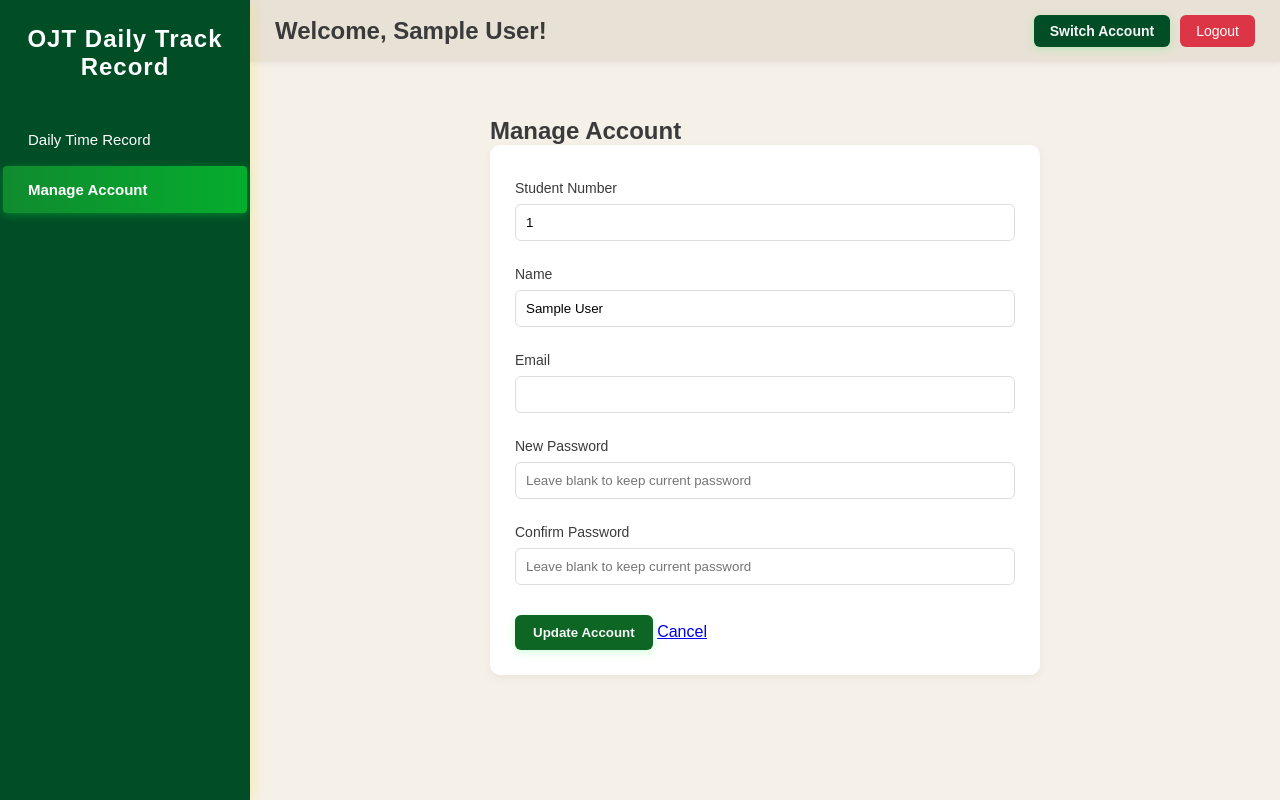
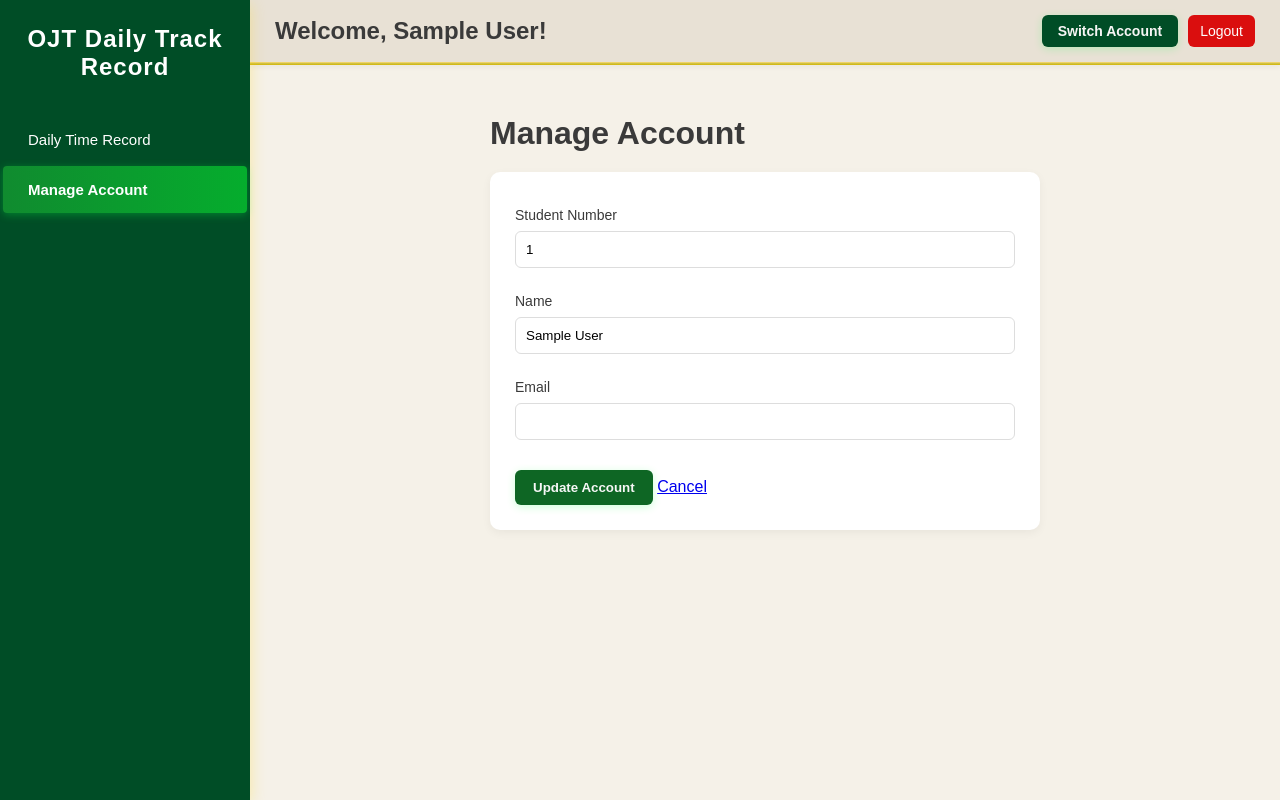
Before and after one commit to rawrreoliquio01-netizen/OJT-DTR-SYSTEM, a PHP site: page /manage_account.php in a window 1280 px wide. Run offline with PHP 8.4, Linux system fonts and the light colour scheme; the visitor is signed in with stand-in values (Sample User, id 1); data comes from the database, SQL or seed files in the repository.

Commit message:
I modify the manage_account.php such as the removal of new password and confirm password. Furthermore, I added a thin line under the header in primary dashboard which is index.php and also to the account of the student—style.css and student_topbar.php

```diff
--- a/css/style.css
+++ b/css/style.css
@@ -92,6 +92,13 @@ body {
     display: flex;
     justify-content: space-between;
     align-items: center;
+    border-bottom: 3px solid transparent;
+    background-image: linear-gradient(#E8E1D5, #E8E1D5), linear-gradient(to bottom, #ffdc7a, #cec043, #d6b600);
+    background-origin: border-box;
+    background-clip: padding-box, border-box;
+    background-repeat: no-repeat;
+    background-position: 0 0, 0 100%;
+    background-size: 100% 100%, 100% 3px;
 }
 
 .topbar h3 {
--- a/index.php
+++ b/index.php
@@ -84,8 +84,8 @@ if ($_SERVER['REQUEST_METHOD'] === 'POST' && isset($_POST['save'])) {
 <link rel="stylesheet" href="css/style.css">
 <style>
 /* Your previous styles unchanged */
-body{font-family: 'Nunito', sans-serif;background:#f0f0f0;margin:0;padding:0;}
-.header{display:flex;justify-content:space-between;align-items:center;padding:15px 30px;background:#fff;box-shadow:0 2px 5px rgba(0,0,0,0.1);}
+body{font-family: 'Nunito', sans-serif;background:#F5F1E8;margin:0;padding:0;}
+.header{display:flex;justify-content:space-between;align-items:center;padding:15px 30px;background:#E8E1D5;box-shadow:0 2px 5px rgba(0,0,0,0.1);border-bottom:3px solid transparent;background-image:linear-gradient(#E8E1D5, #E8E1D5), linear-gradient(90deg, #FFD700, #FFEB3B, #FFD700);background-origin:border-box;background-clip:padding-box, border-box;background-repeat:no-repeat;background-position:0 0, 0 100%;background-size:100% 100%, 100% 3px;}
 .header a{font-family: 'Nunito', sans-serif;text-decoration:none;padding:10px 20px;background:#004d26;color:#fff;border-radius:5px;font-weight:bold;}
 .header a:hover{background:#0056b3;}
 .container{max-width:1200px;margin:60px auto;background:#fff;padding:50px;border-radius:15px;box-shadow:0 8px 32px rgba(0,0,0,0.1);position:relative;min-height:500px;}
--- a/layout/student_topbar.php
+++ b/layout/student_topbar.php
@@ -16,16 +16,21 @@ if (!$student_number) {
    <h2>Welcome, <?= htmlspecialchars($student_name); ?>!</h2>
 
     <div class="topbar-actions">
-        <button onclick="openSwitchModal()" class="btn-switch">
+        <button onclick="openSwitchModal()" class="btn-switch" style="font-family: 'Nunito', sans-serif; background:#004d26; color:#f7f6f6; padding: 8px 16px; border: none; border-radius: 6px; font-size: 14px; cursor: pointer; transition: 0.3s; font-weight: 600;"
+                onmouseover="this.style.background='#003d1e'; this.style.transform='translateY(-2px)'; this.style.boxShadow='0 4px 12px rgba(0, 77, 38, 0.3)';"
+                onmouseout="this.style.background='#004d26'; this.style.transform='translateY(0)'; this.style.boxShadow='none';">
                 Switch Account
         </button>
-        <a href="logout.php" style="background-color: #dc3545;
+        <a href="logout.php" style="font-family: 'Nunito', sans-serif; background-color: #da0e0eff;
     color: white;
-    padding: 8px 16px;
+    padding: 8px 12px;
     text-decoration: none;
+    border: none;
     border-radius: 6px;
     font-size: 14px;
-    transition: 0.3s;">
+    transition: all 0.3s; display: inline-block; cursor: pointer;"
+            onmouseover="this.style.backgroundColor='#ff0000ff'; this.style.transform='translateY(-2px)'; this.style.boxShadow='0 4px 12px rgba(0, 77, 38, 0.3)';"
+            onmouseout="this.style.backgroundColor='#da0e0eff'; this.style.transform='translateY(0)'; this.style.boxShadow='none';">
             Logout
         </a>
     </div>
@@ -34,13 +39,17 @@ if (!$student_number) {
 <!-- SWITCH MODAL -->
 <div id="switchAccountModal" style="display: none; position: fixed; z-index: 9999; left: 0; top: 0; width: 100%; height: 100%; background: rgba(0,0,0,0.7);">
     <div style="background: white; margin: 12% auto; padding: 30px; width: 350px; border-radius: 15px; text-align: center; box-shadow: 0 10px 25px rgba(0,0,0,0.5);">
-        <h3 style="margin-top: 0; color: #2c3e50;">Switch Account</h3>
-        <p style="color: #7f8c8d; font-size: 14px;">Please enter the Student Number:</p>
+        <h3 style="font-family: 'Nunito', sans-serif; margin-top: 0; color: #2c3e50;">Switch Account</h3>
+        <p style="font-family: 'Nunito', sans-serif; color: #7f8c8d; font-size: 14px;">Please enter the Student Number:</p>
         <form action="switch_handler.php" method="POST">
-            <input type="text" name="new_student_number" required placeholder="Student Number" style="width: 100%; padding: 12px; margin-bottom: 20px; border: 1px solid #ddd; border-radius: 8px; box-sizing: border-box;">
+            <input type="text" name="new_student_number" required placeholder="Student Number" style="font-family: 'Nunito', sans-serif; width: 100%; padding: 12px; margin-bottom: 20px; border: 1px solid #ddd; border-radius: 8px; box-sizing: border-box;">
             <div style="display: flex; gap: 10px;">
-                <button type="submit" style="flex:1; background:#5d7c6d; color:white; border:none; padding:12px; border-radius:8px; cursor:pointer; font-weight:bold;">Switch</button>
-                <button type="button" onclick="closeSwitchModal()" style="flex:1; background:#e74c3c; color:white; border:none; padding:12px; border-radius:8px; cursor:pointer;">Cancel</button>
+                <button type="submit" style="font-family: 'Nunito', sans-serif; flex:1; background:#004d26; color:white; border:none; padding:12px; border-radius:8px; cursor:pointer; font-weight:bold; transition:all 0.3s;"
+                        onmouseover="this.style.background='#003d1e'; this.style.transform='translateY(-2px)'; this.style.boxShadow='0 4px 12px rgba(0, 77, 38, 0.3)';"
+                        onmouseout="this.style.background='#004d26'; this.style.transform='translateY(0)'; this.style.boxShadow='none';">Switch</button>
+                <button type="button" onclick="closeSwitchModal()" style="font-family: 'Nunito', sans-serif; flex:1; background:#ff0000; color:white; border:none; padding:12px; border-radius:8px; cursor:pointer; transition:all 0.3s;"
+                        onmouseover="this.style.background='#cc0000'; this.style.transform='translateY(-2px)'; this.style.boxShadow='0 4px 12px rgba(255, 0, 0, 0.3)';"
+                        onmouseout="this.style.background='#ff0000'; this.style.transform='translateY(0)'; this.style.boxShadow='none';">Cancel</button>
             </div>
         </form>
     </div>
--- a/manage_account.php
+++ b/manage_account.php
@@ -88,7 +88,9 @@ if ($_SERVER['REQUEST_METHOD'] === 'POST') {
         <?php include "layout/student_topbar.php"; ?>
         <div class="content" style="max-width:600px; margin:30px auto;">
 
-            <h2>Manage Account</h2>
+            <div class="prev">
+                <h1 style="font-family: 'Nunito', sans-serif;">Manage Account</h1>
+            </div>
 
             <?php if ($message): ?>
                 <div class="alert" style="text-align:center; margin-bottom:15px;">
@@ -114,16 +116,6 @@ if ($_SERVER['REQUEST_METHOD'] === 'POST') {
                        value="<?= htmlspecialchars($student['email'] ?? ''); ?>"
                        required>
 
-                <label>New Password</label>
-                <input type="password"
-                       name="password"
-                       placeholder="Leave blank to keep current password">
-
-                <label>Confirm Password</label>
-                <input type="password"
-                       name="confirm_password"
-                       placeholder="Leave blank to keep current password">
-
                 <div style="margin-top:15px;">
                     <button type="submit">Update Account</button>
                     <a href="student_time_records.php" class="btn-cancel">
```
